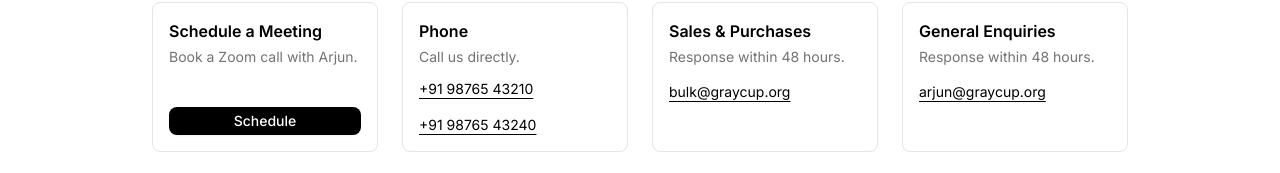
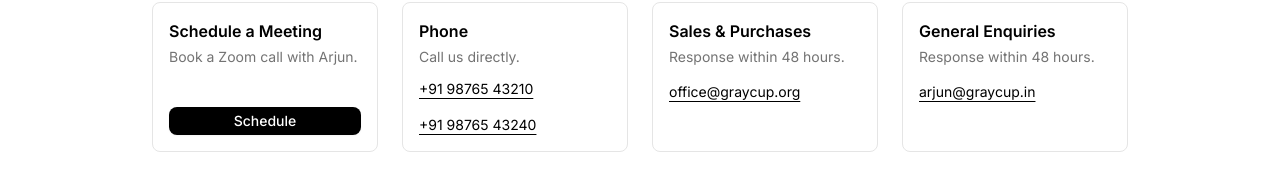
Before and after one commit to Gray-Cup/b2b-graycup-in-static, a Next.js app: page /contact in a window 1280 px wide. Shown: the part 263-436 px from the top of the page. Built offline with nearby package versions, Linux system fonts and the light colour scheme; no server answers.

Commit message:
update mails

```diff
--- a/src/app/(marketing)/contact/page.tsx
+++ b/src/app/(marketing)/contact/page.tsx
@@ -59,10 +59,10 @@
               Response within 48 hours.
             </p>
             <a
-              href="mailto:bulk@graycup.org"
+              href="mailto:office@graycup.org"
               className="text-sm text-black underline underline-offset-4 hover:text-neutral-600"
             >
-              bulk@graycup.org
+              office@graycup.org
             </a>
           </div>
 
@@ -73,10 +73,10 @@
               Response within 48 hours.
             </p>
             <a
-              href="mailto:arjun@graycup.org"
+              href="mailto:arjun@graycup.in"
               className="text-sm text-black underline underline-offset-4 hover:text-neutral-600"
             >
-              arjun@graycup.org
+              arjun@graycup.in
             </a>
           </div>
         </div>
--- a/src/components/seo/OrganizationSchema.tsx
+++ b/src/components/seo/OrganizationSchema.tsx
@@ -20,7 +20,7 @@
     ],
     contactPoint: {
       "@type": "ContactPoint",
-      email: "bulk@graycup.org",
+      email: "office@graycup.org",
       contactType: "sales",
       areaServed: "Worldwide",
       availableLanguage: ["English", "Hindi"],
```
